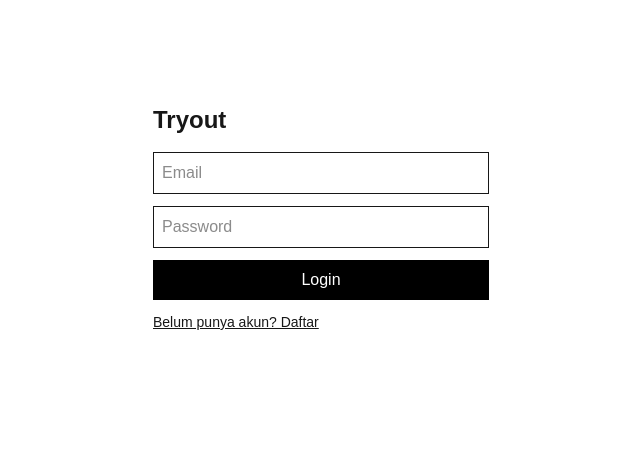
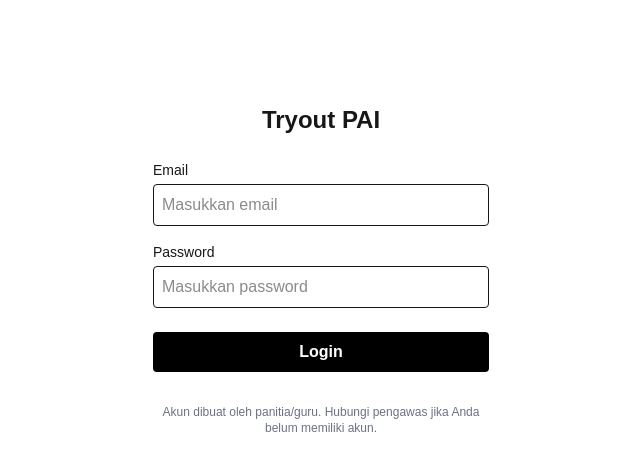
Before and after one commit to admnstrspai-code/tryout-app, a Next.js app: page / in a window 1280 px wide. Shown: the top 470 px of the page, without its empty margins (319-959 px from the left). Built offline with nearby package versions, Linux system fonts and the light colour scheme.

Commit message:
Hapus fitur daftar mandiri, khusus login siswa

```diff
--- a/app/page.tsx
+++ b/app/page.tsx
@@ -6,7 +6,6 @@ import { supabase } from '@/lib/supabase'
 import { useRouter } from 'next/navigation'
 
 export default function Home() {
-  const [mode, setMode] = useState<'login'|'register'>('login')
   const [email, setEmail] = useState('')
   const [pass, setPass] = useState('')
   const [msg, setMsg] = useState('')
@@ -15,33 +14,55 @@ export default function Home() {
   async function submit(e: any) {
     e.preventDefault()
     setMsg('')
-    if (mode === 'register') {
-      const { error } = await supabase.auth.signUp({ email, password: pass })
-      if (error) return setMsg(error.message)
-      setMsg('Akun dibuat. Silakan login.')
-      setMode('login')
-    } else {
-      const { error } = await supabase.auth.signInWithPassword({ email, password: pass })
-      if (error) return setMsg(error.message)
 
-      const { data: { user } } = await supabase.auth.getUser()
-      const { data: prof } = await supabase.from('profiles').select('role').eq('id', user!.id).single()
-      router.push(prof?.role === 'guru' ? '/dashboard' : '/exam')
-    }
+    const { error } = await supabase.auth.signInWithPassword({ email, password: pass })
+    if (error) return setMsg(error.message)
+
+    const { data: { user } } = await supabase.auth.getUser()
+    const { data: prof } = await supabase.from('profiles').select('role').eq('id', user!.id).single()
+
+    router.push(prof?.role === 'guru' ? '/dashboard' : '/exam')
   }
 
   return (
     <main className="max-w-sm mx-auto p-6 mt-20">
-      <h1 className="text-2xl font-bold mb-4">Tryout</h1>
-      <form onSubmit={submit} className="space-y-3">
-        <input className="border p-2 w-full" placeholder="Email" value={email} onChange={e=>setEmail(e.target.value)} />
-        <input className="border p-2 w-full" type="password" placeholder="Password" value={pass} onChange={e=>setPass(e.target.value)} />
-        <button className="bg-black text-white p-2 w-full">{mode==='login'?'Login':'Daftar'}</button>
+      <h1 className="text-2xl font-bold mb-6 text-center">Tryout PAI</h1>
+
+      <form onSubmit={submit} className="space-y-4">
+        <div>
+          <label className="block text-sm font-medium mb-1">Email</label>
+          <input
+            className="border p-2 w-full rounded"
+            type="email"
+            placeholder="Masukkan email"
+            value={email}
+            onChange={e=>setEmail(e.target.value)}
+            required
+          />
+        </div>
+
+        <div>
+          <label className="block text-sm font-medium mb-1">Password</label>
+          <input
+            className="border p-2 w-full rounded"
+            type="password"
+            placeholder="Masukkan password"
+            value={pass}
+            onChange={e=>setPass(e.target.value)}
+            required
+          />
+        </div>
+
+        <button className="bg-black hover:bg-gray-800 text-white p-2 w-full rounded font-bold mt-2">
+          Login
+        </button>
       </form>
-      {msg && <p className="text-red-600 mt-2 text-sm">{msg}</p>}
-      <button className="mt-3 text-sm underline" onClick={()=>setMode(mode==='login'?'register':'login')}>
-        {mode==='login'?'Belum punya akun? Daftar':'Sudah punya akun? Login'}
-      </button>
+
+      {msg && <p className="text-red-600 mt-4 text-sm text-center bg-red-50 p-2 rounded">{msg}</p>}
+
+      <p className="mt-8 text-center text-xs text-gray-500">
+        Akun dibuat oleh panitia/guru. Hubungi pengawas jika Anda belum memiliki akun.
+      </p>
     </main>
   )
 }
```
